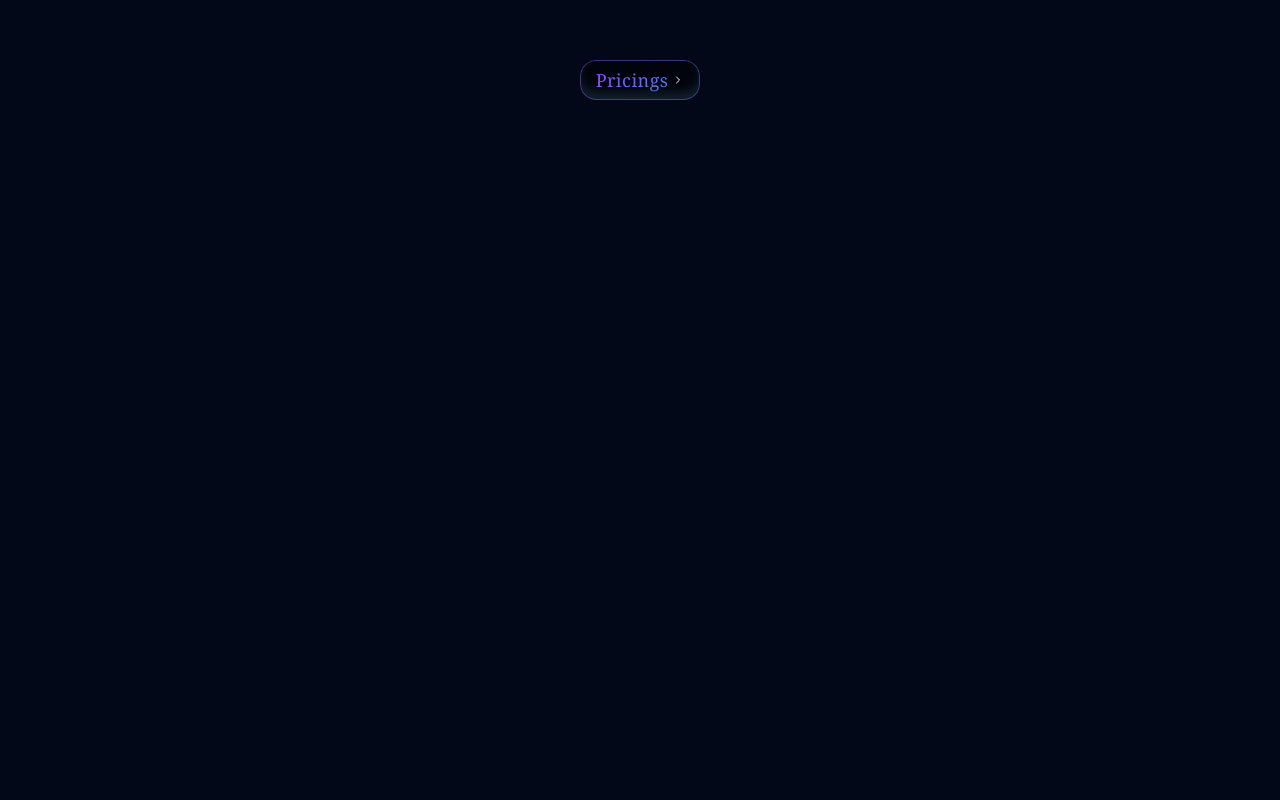
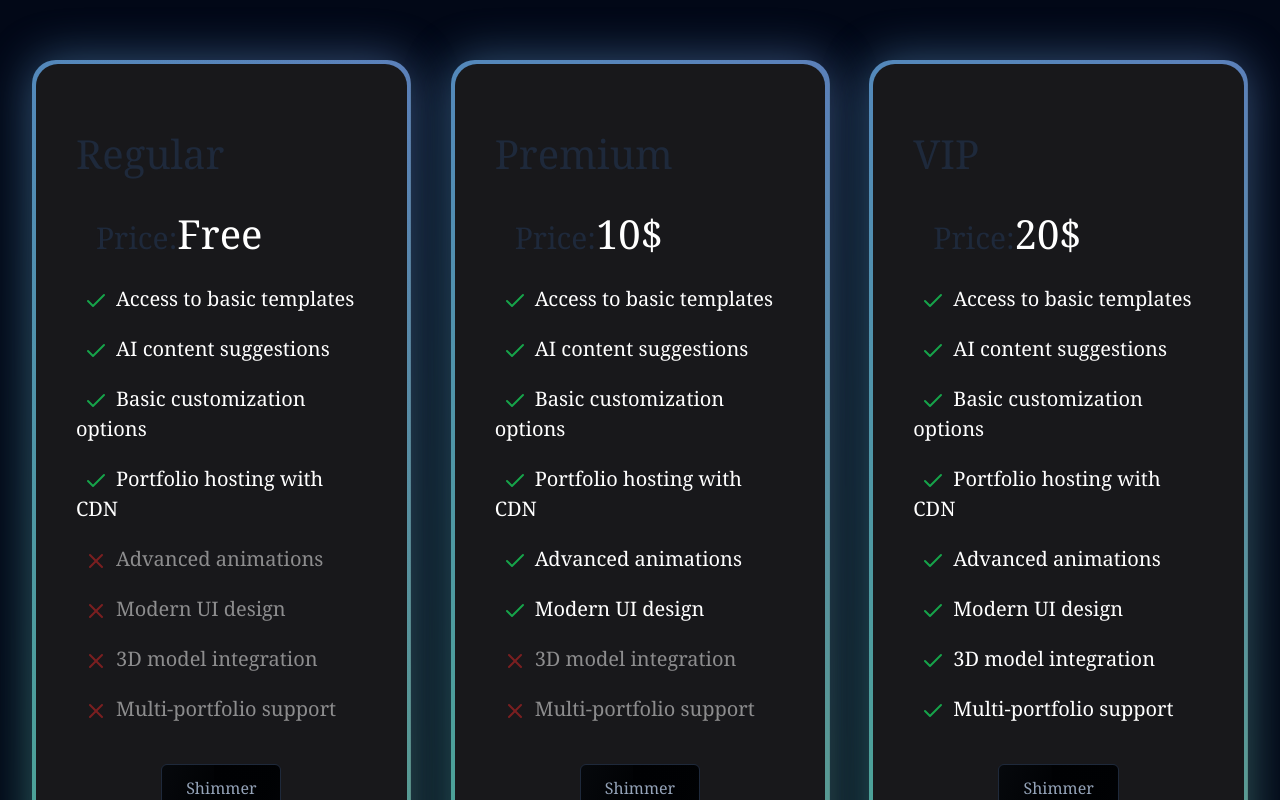
Before and after one commit to Mohamed-El-Sharqawy/Portforyou, a Next.js app: page / in a window 1280 px wide. Shown: the part 1620-2420 px from the top of the page. Built offline with nearby package versions, Linux system fonts and the light colour scheme.

Commit message:
add pricings section

```diff
--- a/package.json
+++ b/package.json
@@ -12,6 +12,7 @@
     "@radix-ui/react-switch": "^1.1.1",
     "class-variance-authority": "^0.7.1",
     "clsx": "^2.1.1",
+    "framer-motion": "^12.0.0-alpha.2",
     "lenis": "^1.1.18",
     "lottie-react": "^2.4.0",
     "lucide-react": "^0.468.0",
--- a/src/app/(marketing)/page.tsx
+++ b/src/app/(marketing)/page.tsx
@@ -2,7 +2,7 @@
 
 import Contact from "@/features/marketing/components/Contact";
 import Hero from "@/features/marketing/components/Hero/Hero";
-import Pricing from "@/features/marketing/components/Pricing";
+import Pricing from "@/features/marketing/Pricing/Pricing";
 import Services from "@/features/marketing/components/Services";
 import Testimonials from "@/features/marketing/components/Testimonials";
 import Lenis from "lenis";
--- a/src/components/ui/SectionsHeading.tsx
+++ b/src/components/ui/SectionsHeading.tsx
@@ -1,19 +1,20 @@
 import AnimatedGradientText from "./animated-gradient-text";
-
 import { cn } from "@/lib/utils";
 import { ChevronRight } from "lucide-react";
 
 export default function SectionsHeading({text}: {text: string}) {
   return (
+    <div className="my-20 cursor-pointer">
       <AnimatedGradientText>
         <span
           className={cn(
-          `inline animate-gradient bg-gradient-to-r from-[#3b82f6] via-[#9c40ff] to-[#3b82f6] bg-[length:var(--bg-size)_100%] bg-clip-text text-transparent`
+            `inline animate-gradient bg-gradient-to-r from-[#3b82f6] via-[#9c40ff] to-[#3b82f6] bg-[length:var(--bg-size)_100%] bg-clip-text text-transparent `
           )}
         >
           {text}
         </span>
         <ChevronRight className="ml-1 size-3 transition-transform duration-300 ease-in-out group-hover:translate-x-0.5" />
       </AnimatedGradientText>
+    </div>
   );
 }
--- /dev/null
+++ b/src/components/ui/background-gradient.tsx
@@ -0,0 +1,71 @@
+import { cn } from "@/lib/utils";
+import { motion } from "motion/react";
+
+export const BackgroundGradient = ({
+  children,
+  className,
+  containerClassName,
+  animate = true,
+}: {
+  children?: React.ReactNode;
+  className?: string;
+  containerClassName?: string;
+  animate?: boolean;
+}) => {
+  const variants = {
+    initial: {
+      backgroundPosition: "0 50%",
+    },
+    animate: {
+      backgroundPosition: ["0, 50%", "100% 50%", "0 50%"],
+    },
+  };
+  return (
+    <div className={cn("relative p-[4px] group", containerClassName)}>
+      <motion.div
+        variants={animate ? variants : undefined}
+        initial={animate ? "initial" : undefined}
+        animate={animate ? "animate" : undefined}
+        transition={
+          animate
+            ? {
+              duration: 5,
+              repeat: Infinity,
+              repeatType: "reverse",
+            }
+            : undefined
+        }
+        style={{
+          backgroundSize: animate ? "400% 400%" : undefined,
+        }}
+        className={cn(
+          "absolute inset-0 rounded-3xl z-[1] opacity-60 group-hover:opacity-100 blur-xl  transition duration-500 will-change-transform",
+          " bg-[radial-gradient(circle_farthest-side_at_0_100%,#00ccb1,transparent),radial-gradient(circle_farthest-side_at_100%_0,#7b61ff,transparent),radial-gradient(circle_farthest-side_at_100%_100%,#ffc414,transparent),radial-gradient(circle_farthest-side_at_0_0,#1ca0fb,#141316)]"
+        )}
+      />
+      <motion.div
+        variants={animate ? variants : undefined}
+        initial={animate ? "initial" : undefined}
+        animate={animate ? "animate" : undefined}
+        transition={
+          animate
+            ? {
+              duration: 5,
+              repeat: Infinity,
+              repeatType: "reverse",
+            }
+            : undefined
+        }
+        style={{
+          backgroundSize: animate ? "400% 400%" : undefined,
+        }}
+        className={cn(
+          "absolute inset-0 rounded-3xl z-[1] will-change-transform",
+          "bg-[radial-gradient(circle_farthest-side_at_0_100%,#00ccb1,transparent),radial-gradient(circle_farthest-side_at_100%_0,#7b61ff,transparent),radial-gradient(circle_farthest-side_at_100%_100%,#ffc414,transparent),radial-gradient(circle_farthest-side_at_0_0,#1ca0fb,#141316)]"
+        )}
+      />
+
+      <div className={cn("relative z-10", className)}>{children}</div>
+    </div>
+  );
+};
--- /dev/null
+++ b/src/features/marketing/Pricing/Pricing.tsx
@@ -0,0 +1,19 @@
+"use client";
+import SectionsHeading from "@/components/ui/SectionsHeading";
+import BackgroundGradientDemo  from "./PricingCard";
+import { plans } from "../constants/pricings";
+
+
+
+export default function Pricing() {
+  return (
+    <section className="marketing-section">
+      <div className="grid grid-cols-[repeat(auto-fill,minmax(350px,1fr))] gap-10 text-secondary">
+        {plans.map((plan)=>{
+          return <BackgroundGradientDemo key={plan.subscription} plan={plan} />
+        })}
+      </div>
+      <SectionsHeading text="Pricing" />
+    </section>
+  );
+}
--- /dev/null
+++ b/src/features/marketing/Pricing/PricingCard.tsx
@@ -0,0 +1,23 @@
+import { BackgroundGradient } from "@/components/ui/background-gradient";
+import { Check, X } from "lucide-react";
+import { Plan } from "../constants/pricings";
+
+
+export default function BackgroundGradientDemo ({plan}:{plan: Plan})  {
+  return (
+    <BackgroundGradient className="rounded-[22px] p-4 sm:p-10 bg-zinc-900">
+      <h3 className="text-[40px] mt-5">{plan.subscription}</h3>
+      <h4 className="text-[30px] my-5 mx-5">Price:<span className="text-[40px] text-center text-white">{plan.price}</span></h4>
+      <div className="price-text-container">
+        {plan.features.map((feature)=>{
+          return feature.available ? <p className="text-white text-[20px] mb-5"><Check className="inline-block text-green-600 mx-2"/>{feature.label}</p> : <p className="text-white text-[20px] mb-5 opacity-50"><X className="inline-block text-red-600 mx-2"/>{feature.label}</p>
+        })}
+      </div>
+      <div className="w-fit mx-auto my-10">
+        <button className="inline-flex h-12 animate-shimmer items-center justify-center rounded-md border border-slate-800 bg-[linear-gradient(110deg,#000103,45%,#1e2631,55%,#000103)] bg-[length:200%_100%] px-6 font-medium text-slate-400 transition-colors focus:outline-none focus:ring-2 focus:ring-slate-400 focus:ring-offset-2 focus:ring-offset-slate-50">
+          Shimmer
+        </button>
+      </div>
+    </BackgroundGradient>
+  )
+}
--- a/src/features/marketing/components/Hero/hero.css
+++ b/src/features/marketing/components/Hero/hero.css
@@ -4,7 +4,6 @@
 .hero .hero-paragraph {
   @apply relative font-extralight text-base md:text-3xl dark:text-neutral-200 py-4 text-center;
 }
-
 .hero .hero-button {
-  @apply mt-8
+  @apply mt-8;
 }
--- a/src/features/marketing/components/Pricing.tsx
+++ /dev/null
@@ -1,9 +0,0 @@
-import SectionsHeading from "@/components/ui/SectionsHeading";
-
-export default function Pricing() {
-  return (
-    <section className="marketing-section">
-      <SectionsHeading text="Pricings" />
-    </section>
-  );
-}
--- /dev/null
+++ b/src/features/marketing/constants/pricings.ts
@@ -0,0 +1,127 @@
+type Feature = {
+  label: string;
+  available: boolean;
+};
+
+export type Plan = {
+  subscription: string;
+  price: string;
+  features: Feature[];
+};
+
+export const plans: Plan[] = [
+  {
+    subscription: "Regular",
+    price: "Free",
+    features: [
+      {
+        label: "Access to basic templates",
+        available: true,
+      },
+      {
+        label: "AI content suggestions",
+        available: true,
+      },
+      {
+        label: "Basic customization options",
+        available: true,
+      },
+      {
+        label: "Portfolio hosting with CDN",
+        available: true,
+      },
+      {
+        label: "Advanced animations",
+        available: false,
+      },
+      {
+        label: "Modern UI design",
+        available: false,
+      },
+      {
+        label: "3D model integration",
+        available: false,
+      },
+      {
+        label: "Multi-portfolio support",
+        available: false,
+      },
+    ],
+  },
+  {
+    subscription: "Premium",
+    price: "10$",
+    features: [
+      {
+        label: "Access to basic templates",
+        available: true,
+      },
+      {
+        label: "AI content suggestions",
+        available: true,
+      },
+      {
+        label: "Basic customization options",
+        available: true,
+      },
+      {
+        label: "Portfolio hosting with CDN",
+        available: true,
+      },
+      {
+        label: "Advanced animations",
+        available: true,
+      },
+      {
+        label: "Modern UI design",
+        available: true,
+      },
+      {
+        label: "3D model integration",
+        available: false,
+      },
+      {
+        label: "Multi-portfolio support",
+        available: false,
+      },
+    ],
+  },
+  {
+    subscription: "VIP",
+    price: "20$",
+    features: [
+      {
+        label: "Access to basic templates",
+        available: true,
+      },
+      {
+        label: "AI content suggestions",
+        available: true,
+      },
+      {
+        label: "Basic customization options",
+        available: true,
+      },
+      {
+        label: "Portfolio hosting with CDN",
+        available: true,
+      },
+      {
+        label: "Advanced animations",
+        available: true,
+      },
+      {
+        label: "Modern UI design",
+        available: true,
+      },
+      {
+        label: "3D model integration",
+        available: true,
+      },
+      {
+        label: "Multi-portfolio support",
+        available: true,
+      },
+    ],
+  },
+];
--- a/src/styles/globals.css
+++ b/src/styles/globals.css
@@ -64,7 +64,7 @@ body {
 }
 
 .marketing-section {
-  @apply container py-20 h-screen;
+  @apply container py-20 min-h-screen;
 }
 
 @layer base {
--- a/tailwind.config.ts
+++ b/tailwind.config.ts
@@ -10,6 +10,7 @@ export default {
     "./src/pages/**/*.{js,ts,jsx,tsx,mdx}",
     "./src/components/**/*.{js,ts,jsx,tsx,mdx}",
     "./src/app/**/*.{js,ts,jsx,tsx,mdx}",
+    "./src/features/**/*.{js,ts,jsx,tsx,mdx}",
   ],
   theme: {
     extend: {
```
Also changed, not shown: 1 other file (tests, documents, lock files or other folders). Lines whose indentation alone changed are shown as unchanged.
